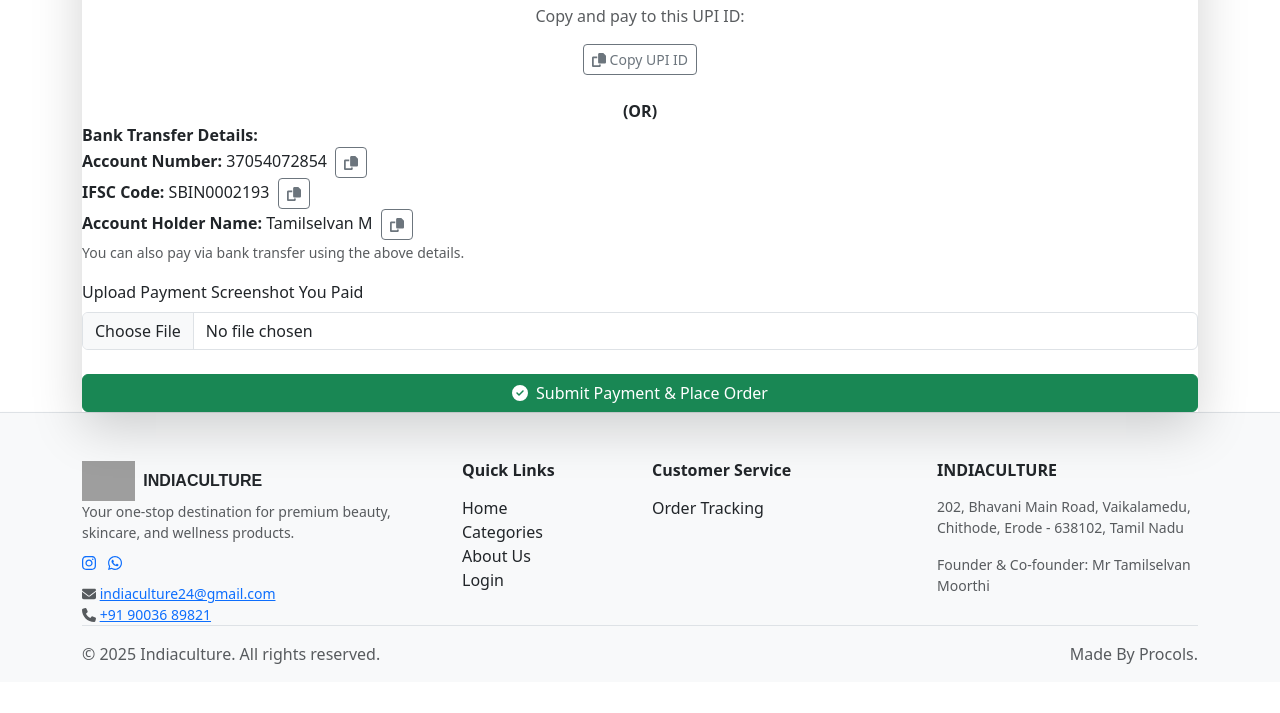
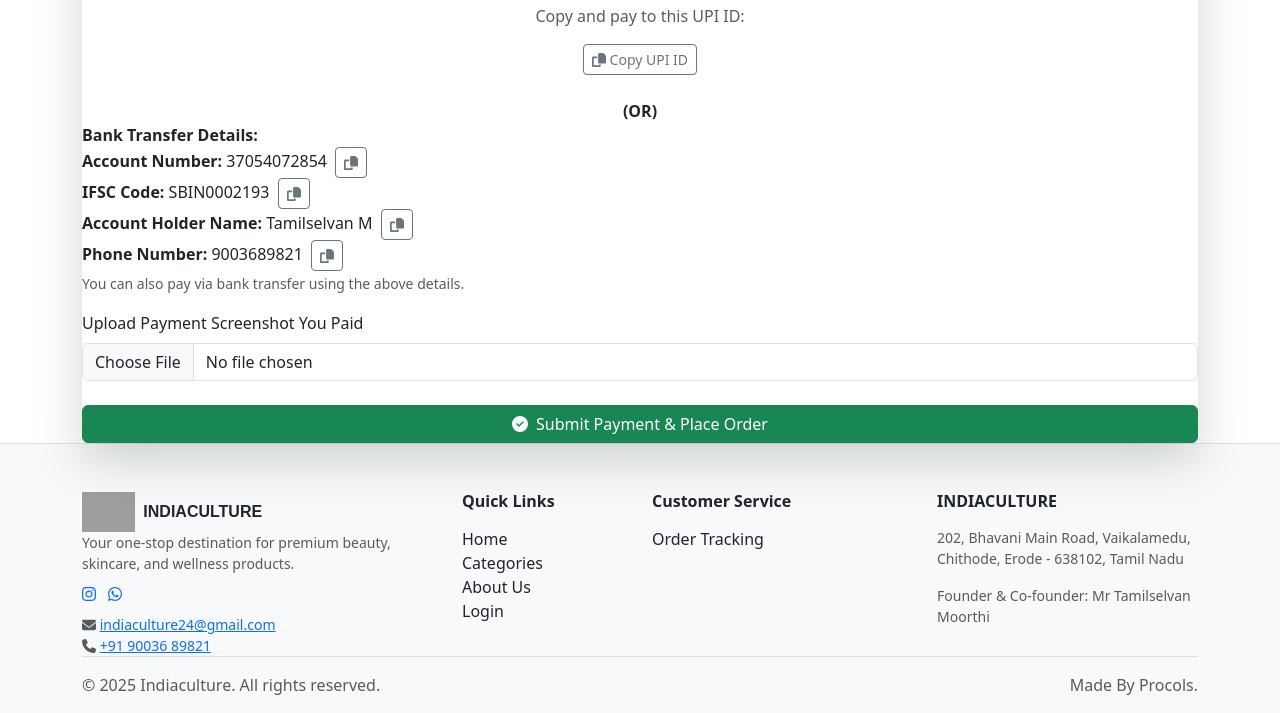
Before and after one commit to IndiaCulture/IndiaCulture_E-commerce, a Django app: template myapp/templates/pages/checkout.html in a window 1280 px wide. Shown: the part 890-1603 px from the top of the page. Before the commit the page ends 1554 px from the top, so only its background shows below. Run offline with Django 3.2, Linux system fonts and the light colour scheme; the template is opened without the code that fills it, so the values that code supplies are empty; grey boxes are pictures that could not be loaded.

Commit message:
upi fix 4

```diff
--- a/myapp/templates/section/checkout.html
+++ b/myapp/templates/section/checkout.html
@@ -193,6 +193,14 @@
                             </button>
                             <span id="copy-holder-success" class="text-success ms-2" style="display:none;">Copied!</span>
                         </li>
+                        <li>
+                            <strong>Phone Number:</strong>
+                            <span id="bank-phone" style="cursor:pointer;" title="Click to copy">9003689821</span>
+                            <button type="button" class="btn btn-outline-secondary btn-sm ms-1" id="copy-phone-btn">
+                                <i class="fa fa-copy"></i>
+                            </button>
+                            <span id="copy-phone-success" class="text-success ms-2" style="display:none;">Copied!</span>
+                        </li>
                     </ul>
                     <small class="text-muted">You can also pay via bank transfer using the above details.</small>
                 </div>
@@ -278,6 +286,7 @@
                             setupCopy('account-number', 'copy-account-btn', 'copy-account-success');
                             setupCopy('ifsc-code', 'copy-ifsc-btn', 'copy-ifsc-success');
                             setupCopy('account-holder', 'copy-holder-btn', 'copy-holder-success');
+                            setupCopy('bank-phone', 'copy-phone-btn', 'copy-phone-success');
                         });
             </script>
 
--- a/myapp/views.py
+++ b/myapp/views.py
@@ -152,7 +152,7 @@ def checkout_view(request):
     user = request.user
 
     # Define UPI ID (could be in settings or DB)
-    upi_id = 'mtamilselvanmtamilselvan32@oksbi'  # replace with your UPI or fetch dynamically
+    upi_id = '9003689821@okbizaxis'  # replace with your UPI or fetch dynamically
 
 
     # Build UPI link with amount and payee name (URL-encoded)
```
